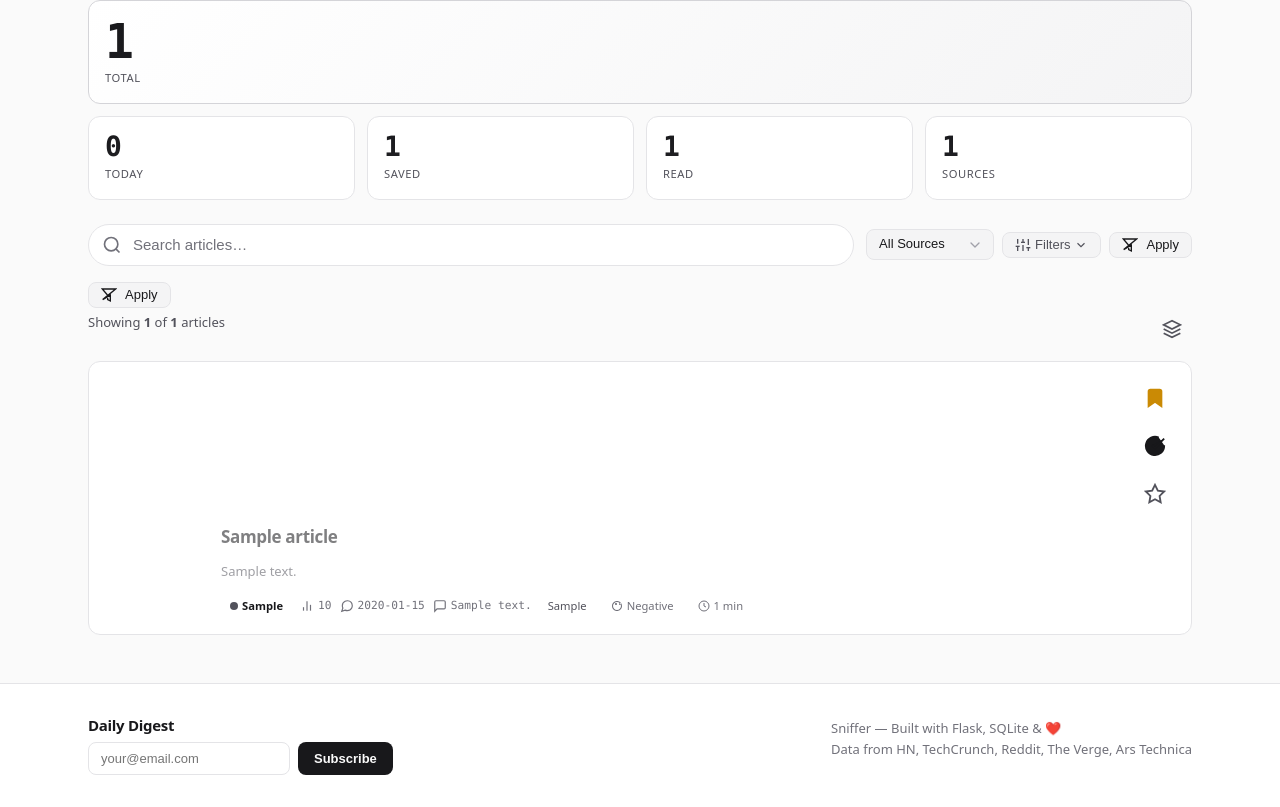
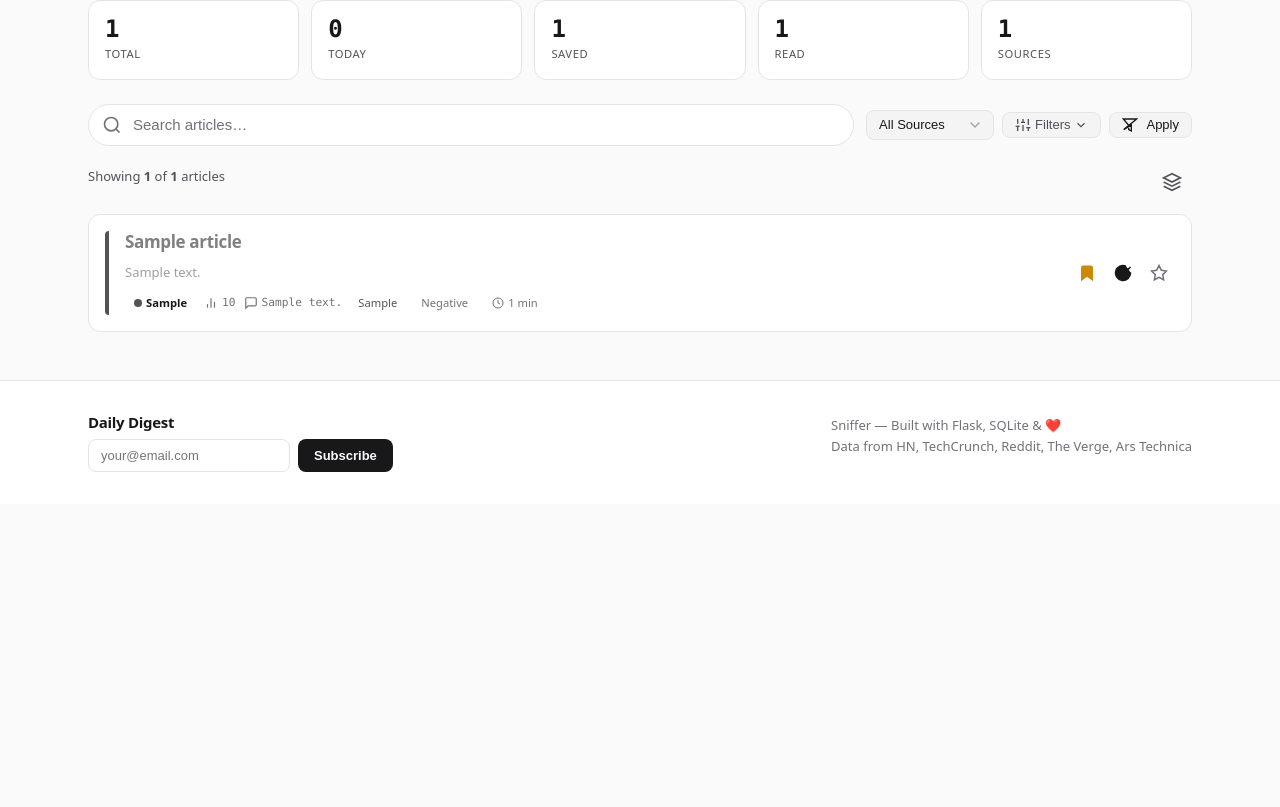
Before and after one commit to DhanushPillay/Web-scraper, a Flask app: page / in a window 1280 px wide. Shown: the part 65-872 px from the top of the page. After the commit the page ends 537 px from the top, so only its background shows below. Run offline with Flask 3, Linux system fonts and the light colour scheme; tables that the repository leaves empty hold one stand-in row (values such as "Sample post"); parts of the project's set-up code (start-up, migrations or seed data) failed here and were passed over; some libraries are stand-ins or nearby versions.

Commit message:
fix: UI overhaul — clean cards, compact stats, remove raw URLs
- Remove duplicate Apply button (HTML bug)
- Clean HN excerpts: strip 'Article URL:', 'Comments URL:', 'Points:' patterns
- Stats bar: equal-width 5-column row, remove giant primary card
- Article card: remove thumbnail column (no images scraped), use 3-column grid
- Article actions: inline with content, not stacked floating column
- Card layout: content-driven, no wasted empty space
- Sentiment badges: simplified (removed inline SVGs for cleaner look)

```diff
--- a/static/css/app.css
+++ b/static/css/app.css
@@ -386,22 +386,22 @@ a:focus-visible { outline: none; box-shadow: var(--focus-ring); border-radius: 2
 .dropdown-item svg { width: 18px; height: 18px; color: var(--text-muted); }
 
 /* --------------------------------------------------------------------------
-   Stats Bar — Bento Grid Layout
+   Stats Bar — Compact Row
    -------------------------------------------------------------------------- */
 .stats-bar {
   display: grid;
-  grid-template-columns: repeat(2, 1fr);
-  grid-template-rows: auto auto;
+  grid-template-columns: repeat(5, 1fr);
   gap: var(--space-3);
   margin-bottom: var(--space-5);
 }
-@media (min-width: 768px) {
+@media (max-width: 768px) {
   .stats-bar {
-    grid-template-columns: repeat(4, 1fr);
-    grid-template-rows: auto auto;
+    grid-template-columns: repeat(3, 1fr);
   }
-  .stat-card-primary {
-    grid-column: 1 / -1;
+}
+@media (max-width: 480px) {
+  .stats-bar {
+    grid-template-columns: repeat(2, 1fr);
   }
 }
 
@@ -417,28 +417,13 @@ a:focus-visible { outline: none; box-shadow: var(--focus-ring); border-radius: 2
   box-shadow: 0 4px 20px -5px rgba(255,255,255,0.15);
   transform: translateY(-2px);
 }
-.stat-card-primary {
-  background: linear-gradient(135deg, var(--bg-card) 0%, var(--bg-elevated) 100%);
-  border-color: var(--border-muted);
-}
-.stat-card-primary .stat-value {
-  font-size: 2.5rem;
-}
-@media (min-width: 768px) {
-  .stat-card-primary .stat-value {
-    font-size: 3rem;
-  }
-}
 .stat-value {
-  font-size: 1.75rem;
+  font-size: 1.5rem;
   font-weight: 800;
   line-height: 1;
   font-variant-numeric: tabular-nums;
   font-family: var(--font-mono);
-  background: linear-gradient(135deg, var(--text-primary), var(--text-secondary));
-  -webkit-background-clip: text;
-  background-clip: text;
-  -webkit-text-fill-color: transparent;
+  color: var(--text-primary);
   margin-bottom: var(--space-1);
 }
 .stat-label {
@@ -619,12 +604,11 @@ a:focus-visible { outline: none; box-shadow: var(--focus-ring); border-radius: 2
 .density-btn svg { width: 16px; height: 16px; }
 
 /* Density modes */
-body.density-compact .article-card { padding: var(--space-2) var(--space-3); gap: var(--space-2) var(--space-3); }
+body.density-compact .article-card { padding: var(--space-2) var(--space-3); }
 body.density-compact .article-excerpt { display: none; }
 body.density-compact .article-meta { gap: var(--space-1); }
-body.density-compact .article-actions { flex-direction: row; }
 
-body.density-spacious .article-card { padding: var(--space-5) var(--space-5); gap: var(--space-4) var(--space-5); }
+body.density-spacious .article-card { padding: var(--space-5) var(--space-5); }
 body.density-spacious .article-title { font-size: var(--text-lg); }
 
 /* --------------------------------------------------------------------------
@@ -690,11 +674,10 @@ body.density-spacious .article-title { font-size: var(--text-lg); }
 .personalized-btn:focus-visible { outline: none; box-shadow: var(--focus-ring); }
 .personalized-btn svg { width: 20px; height: 20px; }
 
-/* Article Card — Variable height, content-driven */
+/* Article Card — Clean, content-driven layout */
 .article-card {
   display: grid;
-  grid-template-columns: 4px 1fr;
-  grid-template-rows: auto auto auto;
+  grid-template-columns: 4px 1fr auto;
   gap: var(--space-3) var(--space-4);
   padding: var(--space-4);
   background: var(--bg-card);
@@ -723,35 +706,16 @@ body.density-spacious .article-title { font-size: var(--text-lg); }
   background: var(--source-color, var(--accent-muted));
 }
 
-/* Desktop: horizontal layout with thumbnail */
-@media (min-width: 768px) {
-  .article-card {
-    grid-template-columns: 4px 80px 1fr auto;
-    grid-template-rows: auto 1fr auto;
-    align-items: start;
-  }
-  .article-card.has-thumbnail {
-    grid-template-columns: 4px 80px 1fr auto;
-  }
-}
-
-/* Card Thumbnail */
-.article-thumb {
-  grid-column: 2;
-  grid-row: 1 / -1;
-  width: 80px;
-  aspect-ratio: 4/3;
-  object-fit: cover;
-  border-radius: 8px;
-  background: var(--bg-elevated);
-}
-@media (max-width: 767px) {
-  .article-thumb { display: none; }
+/* Article Content Wrapper */
+.article-content {
+  display: flex;
+  flex-direction: column;
+  gap: var(--space-2);
+  min-width: 0;
 }
 
 /* Title */
 .article-title {
-  grid-column: 3 / -1;
   font-size: var(--text-base);
   font-weight: var(--weight-semibold);
   line-height: var(--leading-snug);
@@ -766,32 +730,24 @@ body.density-spacious .article-title { font-size: var(--text-lg); }
 
 /* Excerpt */
 .article-excerpt {
-  grid-column: 3 / -1;
   font-size: var(--text-sm);
   line-height: var(--leading-normal);
   color: var(--text-secondary);
   margin: 0;
   display: -webkit-box;
-  -webkit-line-clamp: 3;
+  -webkit-line-clamp: 2;
   -webkit-box-orient: vertical;
   overflow: hidden;
-}
-@media (min-width: 768px) {
-  .article-excerpt { -webkit-line-clamp: 2; }
 }
 
 /* Meta Row */
 .article-meta {
-  grid-column: 3 / -1;
   display: flex;
   flex-wrap: wrap;
   align-items: center;
   gap: var(--space-2);
   font-size: var(--text-xs);
   color: var(--text-muted);
-}
-@media (min-width: 768px) {
-  .article-meta { grid-column: 3; }
 }
 
 /* Source badge */
@@ -854,27 +810,11 @@ body.density-spacious .article-title { font-size: var(--text-lg); }
 }
 .read-time svg { width: 12px; height: 12px; }
 
-/* Actions Row — Desktop: right side; Mobile: below meta */
+/* Actions Row — Inline with meta */
 .article-actions {
-  grid-column: 4;
-  grid-row: 1 / -1;
   display: flex;
-  flex-direction: column;
-  align-items: flex-end;
-  gap: var(--space-2);
-  padding-left: var(--space-3);
-}
-@media (max-width: 767px) {
-  .article-actions {
-    grid-column: 2;
-    grid-row: 4;
-    flex-direction: row;
-    justify-content: flex-end;
-    width: 100%;
-    padding-left: 0;
-    padding-top: var(--space-2);
-    border-top: 1px solid var(--border-subtle);
-  }
+  align-items: center;
+  gap: var(--space-1);
 }
 
 /* Icon Buttons */
@@ -882,12 +822,12 @@ body.density-spacious .article-title { font-size: var(--text-lg); }
   display: flex;
   align-items: center;
   justify-content: center;
-  width: 40px;
-  height: 40px;
+  width: 32px;
+  height: 32px;
   border: none;
   background: transparent;
-  color: var(--text-secondary);
-  border-radius: 8px;
+  color: var(--text-muted);
+  border-radius: 6px;
   cursor: pointer;
   transition: color var(--transition-fast), background var(--transition-fast);
 }
@@ -895,7 +835,7 @@ body.density-spacious .article-title { font-size: var(--text-lg); }
 .icon-btn:focus-visible { outline: none; box-shadow: var(--focus-ring); }
 .icon-btn.active { color: var(--warning); }
 .icon-btn.read-active { color: var(--accent); }
-.icon-btn svg { width: 22px; height: 22px; }
+.icon-btn svg { width: 18px; height: 18px; }
 
 /* Read state */
 .article-card.is-read .article-title,
--- a/static/js/app.js
+++ b/static/js/app.js
@@ -310,8 +310,8 @@ function renderArticleCard(article) {
              style="--source-color: ${sourceColor}"
              data-article-id="${article.id}"
              data-source="${article.source}">
-      ${article.thumbnail ? `<img src="${article.thumbnail}" alt="" class="article-thumb" loading="lazy" decoding="async">` : ''}
 
+      <div class="article-content">
         <h2 class="article-title">
           <a href="${article.link}" target="_blank" rel="noopener noreferrer">${escapeHtml(article.title)}</a>
         </h2>
@@ -325,19 +325,12 @@ function renderArticleCard(article) {
           </span>
 
           <span class="meta-item">
-          <svg viewBox="0 0 24 24" fill="none" stroke="currentColor" stroke-width="2" aria-hidden="true">
-            <line x1="18" y1="20" x2="18" y2="10"/><line x1="12" y1="20" x2="12" y2="4"/><line x1="6" y1="20" x2="6" y2="14"/>
-          </svg>
+            <svg viewBox="0 0 24 24" fill="none" stroke="currentColor" stroke-width="2"><line x1="18" y1="20" x2="18" y2="10"/><line x1="12" y1="20" x2="12" y2="4"/><line x1="6" y1="20" x2="6" y2="14"/></svg>
             <span class="tabular-nums">${article.score || 0}</span>
           </span>
 
           <span class="meta-item">
-          <svg viewBox="0 0 24 24" fill="none" stroke="currentColor" stroke-width="2" aria-hidden="true"><path d="M21 11.5a8.38 8.38 0 0 1-.9 3.8 8.5 8.5 0 0 1-7.6 4.7 8.38 8.38 0 0 1-3.8-.9L3 21l1.9-5.7a8.38 8.38 0 0 1-.9-3.8 8.5 8.5 0 0 1 4.7-7.6 8.38 8.38 0 0 1 3.8-.9h.5a8.48 8.48 0 0 1 8 8v.5z"/></svg>
-          ${escapeHtml(article.time || 'Recent')}
-        </span>
-
-        <span class="meta-item">
-          <svg viewBox="0 0 24 24" fill="none" stroke="currentColor" stroke-width="2" aria-hidden="true"><path d="M21 15a2 2 0 0 1-2 2H7l-4 4V5a2 2 0 0 1 2-2h14a2 2 0 0 1 2 2z"/></svg>
+            <svg viewBox="0 0 24 24" fill="none" stroke="currentColor" stroke-width="2"><path d="M21 15a2 2 0 0 1-2 2H7l-4 4V5a2 2 0 0 1 2-2h14a2 2 0 0 1 2 2z"/></svg>
             <span class="tabular-nums">${article.comments || '0'}</span>
           </span>
 
@@ -346,19 +339,16 @@ function renderArticleCard(article) {
             : ''}
 
           ${article.sentiment && article.sentiment !== 'neutral'
-          ? `<span class="sentiment-badge sentiment-${article.sentiment}">
-              ${article.sentiment === 'positive'
-                ? '<svg viewBox="0 0 24 24" fill="currentColor" style="width:12px;height:12px"><path d="M12 2C6.48 2 2 6.48 2 12s4.48 10 10 10 10-4.48 10-10S17.52 2 12 2zm0 18c-4.41 0-8-3.59-8-8s3.59-8 8-8 8 3.59 8 8-3.59 8-8 8zm-4-12c0-1.1.9-2 2-2s2 .9 2 2-.9 2-2 2-2-.9-2-2zm8 0c0-1.1.9-2 2-2s2 .9 2 2-.9 2-2 2-2-.9-2-2z"/></svg> Positive'
-                : '<svg viewBox="0 0 24 24" fill="currentColor" style="width:12px;height:12px"><path d="M12 2C6.48 2 2 6.48 2 12s4.48 10 10 10 10-4.48 10-10S17.52 2 12 2zm0 18c-4.41 0-8-3.59-8-8s3.59-8 8-8 8 3.59 8 8-3.59 8-8 8zm-4-12c0-1.1.9-2 2-2s2 .9 2 2-.9 2-2 2-2-.9-2-2zm8 0c0-1.1.9-2 2-2s2 .9 2 2-.9 2-2 2-2-.9-2-2z"/></svg> Negative'}
-            </span>`
+            ? `<span class="sentiment-badge sentiment-${article.sentiment}">${article.sentiment === 'positive' ? 'Positive' : 'Negative'}</span>`
             : ''}
 
           ${article.read_time
             ? `<span class="read-time">
-              <svg viewBox="0 0 24 24" fill="none" stroke="currentColor" stroke-width="2" aria-hidden="true"><circle cx="12" cy="12" r="10"/><polyline points="12 6 12 12 16 14"/></svg>
+                <svg viewBox="0 0 24 24" fill="none" stroke="currentColor" stroke-width="2"><circle cx="12" cy="12" r="10"/><polyline points="12 6 12 12 16 14"/></svg>
                 ${article.read_time} min
               </span>`
             : ''}
+        </div>
       </div>
 
       <div class="article-actions">
@@ -366,21 +356,21 @@ function renderArticleCard(article) {
                 onclick="toggleBookmark(${article.id}, this)"
                 aria-label="${article.is_saved ? 'Remove bookmark' : 'Bookmark'}"
                 title="${article.is_saved ? 'Remove bookmark' : 'Bookmark'}">
-          <svg viewBox="0 0 24 24" fill="${article.is_saved ? 'currentColor' : 'none'}" stroke="currentColor" stroke-width="2" aria-hidden="true"><path d="M19 21l-7-5-7 5V5a2 2 0 0 1 2-2h10a2 2 0 0 1 2 2z"/></svg>
+          <svg viewBox="0 0 24 24" fill="${article.is_saved ? 'currentColor' : 'none'}" stroke="currentColor" stroke-width="2"><path d="M19 21l-7-5-7 5V5a2 2 0 0 1 2-2h10a2 2 0 0 1 2 2z"/></svg>
         </button>
 
         <button class="icon-btn ${article.is_read ? 'read-active' : ''}"
                 onclick="toggleRead(${article.id}, this)"
                 aria-label="${article.is_read ? 'Mark as unread' : 'Mark as read'}"
                 title="${article.is_read ? 'Mark as unread' : 'Mark as read'}">
-          <svg viewBox="0 0 24 24" fill="${article.is_read ? 'currentColor' : 'none'}" stroke="currentColor" stroke-width="2" aria-hidden="true"><path d="M22 11.08V12a10 10 0 1 1-5.93-9.14"/><polyline points="22 4 12 14.01 9 11.01"/></svg>
+          <svg viewBox="0 0 24 24" fill="${article.is_read ? 'currentColor' : 'none'}" stroke="currentColor" stroke-width="2"><path d="M22 11.08V12a10 10 0 1 1-5.93-9.14"/><polyline points="22 4 12 14.01 9 11.01"/></svg>
         </button>
 
         <button class="icon-btn"
                 onclick="summarizeArticle('${escapeHtml(article.link)}')"
                 aria-label="AI Summary"
                 title="AI Summary">
-          <svg viewBox="0 0 24 24" fill="none" stroke="currentColor" stroke-width="2" aria-hidden="true"><polygon points="12 2 15.09 8.26 22 9.27 17 14.14 18.18 21.02 12 17.77 5.82 21.02 7 14.14 2 9.27 8.91 8.26 12 2"/></svg>
+          <svg viewBox="0 0 24 24" fill="none" stroke="currentColor" stroke-width="2"><polygon points="12 2 15.09 8.26 22 9.27 17 14.14 18.18 21.02 12 17.77 5.82 21.02 7 14.14 2 9.27 8.91 8.26 12 2"/></svg>
         </button>
       </div>
     </article>
--- a/templates/index.html
+++ b/templates/index.html
@@ -139,9 +139,9 @@
     </div>
 
     <main class="container" id="main-content">
-        <!-- Stats Bar — Bento Grid -->
+        <!-- Stats Bar -->
         <div class="stats-bar" role="region" aria-label="Statistics">
-            <div class="stat-card stat-card-primary">
+            <div class="stat-card">
                 <div class="stat-value tabular-nums">{{ stats.total if stats else 0 }}</div>
                 <div class="stat-label">Total</div>
             </div>
@@ -234,16 +234,6 @@
                 </button>
             </div>
         </form>
-                </label>
-
-                <button type="submit" class="btn-secondary">
-                    <svg viewBox="0 0 24 24" fill="none" stroke="currentColor" stroke-width="2" aria-hidden="true" style="width: 16px; height: 16px;">
-                        <polygon points="22 3 2 3 10 12.46 10 19 14 21 14 12.15 2.5 18.95 22 3"/>
-                    </svg>
-                    Apply
-                </button>
-            </div>
-        </form>
 
         <!-- Articles Header -->
         <header class="articles-header">
@@ -269,10 +259,8 @@
                      style="--source-color: {{ article.source_color|default('#52525b') }}"
                      data-article-id="{{ article.id }}"
                      data-source="{{ article.source }}">
-                {% if article.thumbnail %}
-                <img src="{{ article.thumbnail }}" alt="" class="article-thumb" loading="lazy" decoding="async">
-                {% endif %}
 
+                <div class="article-content">
                     <h2 class="article-title">
                         <a href="{{ article.link }}" target="_blank" rel="noopener noreferrer">{{ article.title }}</a>
                     </h2>
@@ -298,13 +286,6 @@
 
                         <span class="meta-item">
                             <svg viewBox="0 0 24 24" fill="none" stroke="currentColor" stroke-width="2" aria-hidden="true">
-                            <path d="M21 11.5a8.38 8.38 0 0 1-.9 3.8 8.5 8.5 0 0 1-7.6 4.7 8.38 8.38 0 0 1-3.8-.9L3 21l1.9-5.7a8.38 8.38 0 0 1-.9-3.8 8.5 8.5 0 0 1 4.7-7.6 8.38 8.38 0 0 1 3.8-.9h.5a8.48 8.48 0 0 1 8 8v.5z"/>
-                        </svg>
-                        {{ article.time|default('Recent') }}
-                    </span>
-
-                    <span class="meta-item">
-                        <svg viewBox="0 0 24 24" fill="none" stroke="currentColor" stroke-width="2" aria-hidden="true">
                                 <path d="M21 15a2 2 0 0 1-2 2H7l-4 4V5a2 2 0 0 1 2-2h14a2 2 0 0 1 2 2z"/>
                             </svg>
                             <span class="tabular-nums">{{ article.comments|default('0') }}</span>
@@ -316,17 +297,7 @@
 
                         {% if article.sentiment and article.sentiment != 'neutral' %}
                         <span class="sentiment-badge sentiment-{{ article.sentiment }}">
-                        {% if article.sentiment == 'positive' %}
-                        <svg viewBox="0 0 24 24" fill="currentColor" aria-hidden="true" style="width: 12px; height: 12px;">
-                            <path d="M12 2C6.48 2 2 6.48 2 12s4.48 10 10 10 10-4.48 10-10S17.52 2 12 2zm0 18c-4.41 0-8-3.59-8-8s3.59-8 8-8 8 3.59 8 8-3.59 8-8 8zm-4-12c0-1.1.9-2 2-2s2 .9 2 2-.9 2-2 2-2-.9-2-2zm8 0c0-1.1.9-2 2-2s2 .9 2 2-.9 2-2 2-2-.9-2-2z"/>
-                        </svg>
-                        Positive
-                        {% else %}
-                        <svg viewBox="0 0 24 24" fill="currentColor" aria-hidden="true" style="width: 12px; height: 12px;">
-                            <path d="M12 2C6.48 2 2 6.48 2 12s4.48 10 10 10 10-4.48 10-10S17.52 2 12 2zm0 18c-4.41 0-8-3.59-8-8s3.59-8 8-8 8 3.59 8 8-3.59 8-8 8zm-4-12c0-1.1.9-2 2-2s2 .9 2 2-.9 2-2 2-2-.9-2-2zm8 0c0-1.1.9-2 2-2s2 .9 2 2-.9 2-2 2-2-.9-2-2z"/>
-                        </svg>
-                        Negative
-                        {% endif %}
+                            {% if article.sentiment == 'positive' %}Positive{% else %}Negative{% endif %}
                         </span>
                         {% endif %}
 
@@ -339,6 +310,7 @@
                             {{ article.read_time }} min
                         </span>
                         {% endif %}
+                    </div>
                 </div>
 
                 <div class="article-actions">
--- a/web_scraper.py
+++ b/web_scraper.py
@@ -28,6 +28,11 @@ def _clean_excerpt(text: str) -> str:
     # Decode common HTML entities
     text = text.replace('&', '&').replace('<', '<').replace('>', '>')
     text = text.replace("&#34;", "&#34;").replace("&#39;", "&#39;").replace("&nbsp;", " ")
+    # Strip HN raw URL patterns (Article URL: ..., Comments URL: ..., Points: ..., # Comments: ...)
+    text = re.sub(r'Article URL:\s*https?://\S+', '', text)
+    text = re.sub(r'Comments URL:\s*https?://\S+', '', text)
+    text = re.sub(r'Points:\s*\d+', '', text)
+    text = re.sub(r'#\s*Comments:\s*\d+', '', text)
     # Normalize whitespace
     text = re.sub(r'\s+', ' ', text).strip()
     # Truncate at word boundary
```
Lines whose indentation alone changed are shown as unchanged.
